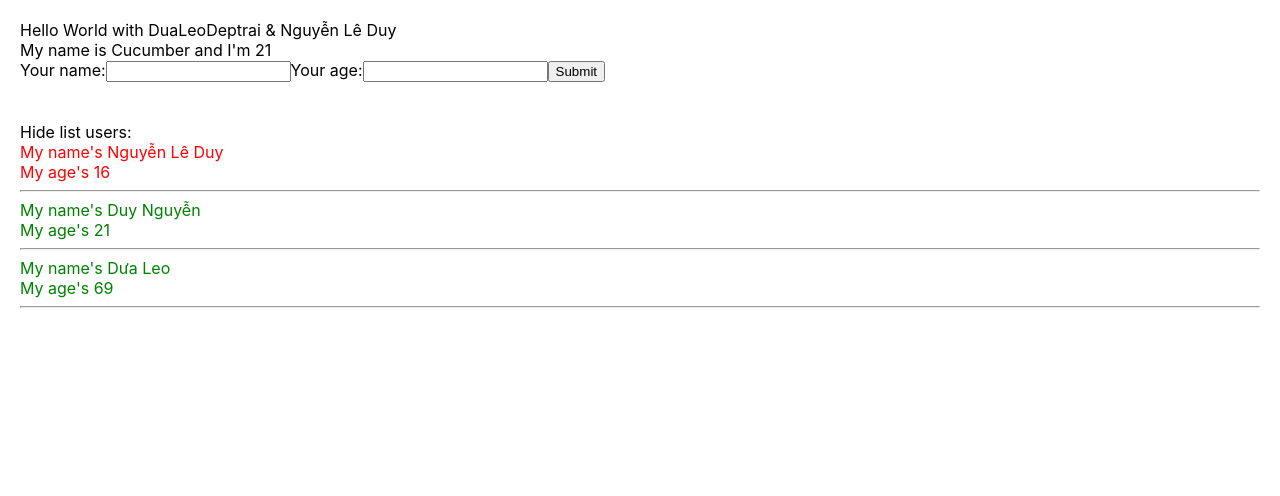
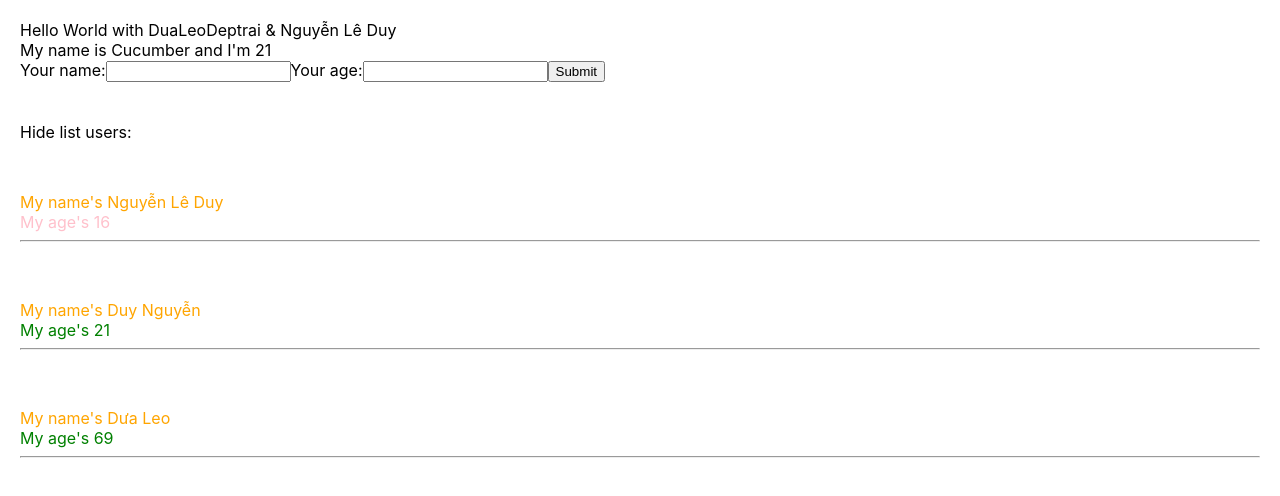
Before and after one commit to NguyenLeDuyy/Hello-World-ReactJS, a React (Create React App) app: page / in a window 1280 px wide. Shown: the top 496 px of the page. Built offline with nearby package versions, Linux system fonts and the light colour scheme.

Commit message:
Video 27

```diff
--- a/package.json
+++ b/package.json
@@ -13,6 +13,7 @@
     "redux": "4.2.0",
     "redux-devtools-extension": "2.13.9",
     "redux-thunk": "2.4.1",
+    "sass": "1.53.0",
     "web-vitals": "2.1.4"
   },
   "scripts": {
--- a/src/App.js
+++ b/src/App.js
@@ -1,5 +1,5 @@
 import logo from './logo.svg';
-import './App.css';
+import './App.scss';
 import { useDispatch, useSelector } from 'react-redux';
 import { increaseCounter, decreaseCounter } from './redux/action/counterAction';
 import MyComponent from './components/MyComponent';
--- a/src/App.css
+++ b/src/App.scss
@@ -1,10 +1,3 @@
-.red {
-  color: red;
-}
-
-.green {
-  color: green
-}
 
 
 body {
--- a/src/components/Displayinfor.js
+++ b/src/components/Displayinfor.js
@@ -1,4 +1,5 @@
 import React from "react";
+import './Displayinfor.scss';
 
 class DisplayInfor extends React.Component {
 
@@ -23,7 +24,7 @@
         // console.log(this.props);
         //props => viết tắt của properties
         return (
-            <div>
+            <div className="display-infor-container">
                 <div>
                     <span onClick={() => { this.handleShowHide() }}>
                         {this.state.isShowListUser ? "Hide list users: " : "Show list users: "}
@@ -34,7 +35,7 @@
                         {listUsers.map((user, index) => { // không nên dùng index làm 'key' vì dễ bị bug
                             return (
                                 <div key={user.id} className={+user.age > 18 ? "green" : "red"}>
-                                    <div>My name's {user.name}</div>
+                                    <div style={{ color: 'orange', paddingTop: '50px' }}>My name's {user.name}</div>
                                     <div>My age's {user.age}</div>
                                     <hr />
                                 </div>
--- /dev/null
+++ b/src/components/Displayinfor.scss
@@ -0,0 +1,9 @@
+.display-infor-container {
+    .red {
+        color: pink;
+    }
+
+    .green {
+        color: green
+    }
+}
```
Also changed, not shown: 2 other files (tests, documents, lock files or other folders).
